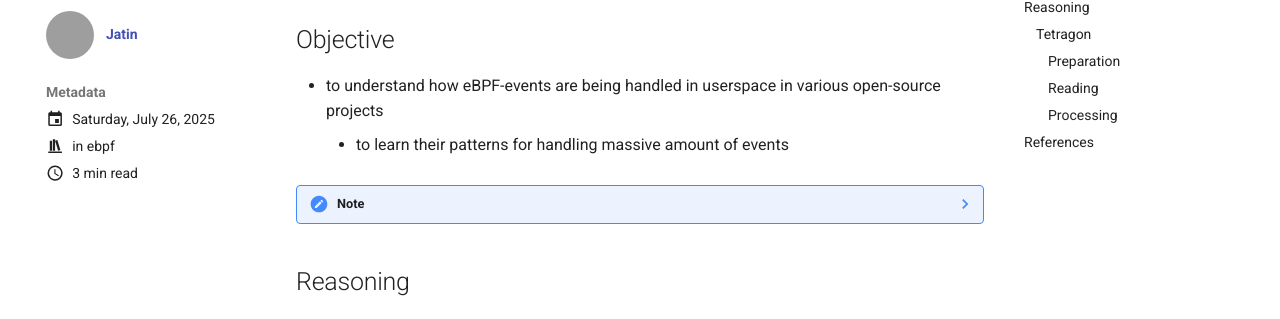
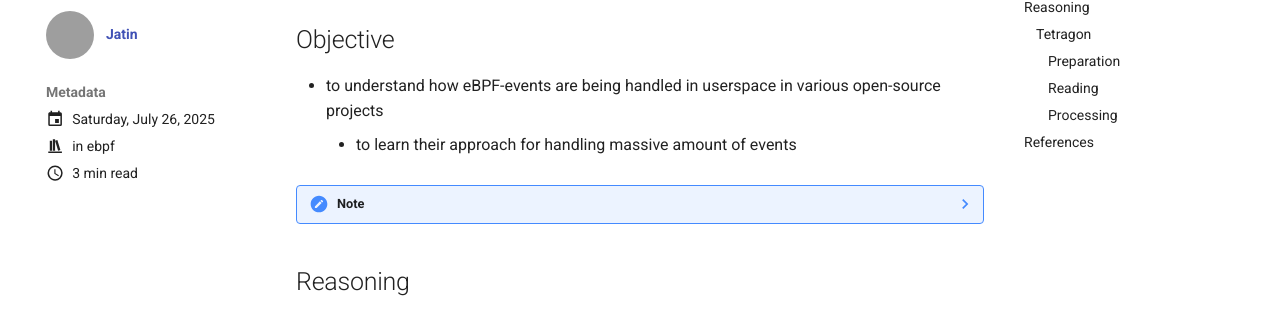
Before and after one commit to h0x0er/h0x0er.github.io, an MkDocs documentation site: the page built from docs/blog/posts/ebpf-event-handling.md, in a window 1280 px wide and 900 px high. Shown: the part 206-525 px from the top of the window. Built offline with MkDocs 1.6.1 and Material for MkDocs 9.7.7, drawn with Linux system fonts in a browser that asks for light colours; grey boxes are pictures that could not be loaded.

Commit message:
memories: update

```diff
--- a/docs/blog/posts/ebpf-event-handling.md
+++ b/docs/blog/posts/ebpf-event-handling.md
@@ -13,7 +13,7 @@ categories:
 ## Objective
 
 - to understand how eBPF-events are being handled in userspace in various open-source projects
-    - to learn their patterns for handling massive amount of events
+    - to learn their approach for handling massive amount of events
 
 ??? Note
     Currently only [tetragon](https://github.com/cilium/tetragon) project is covered.
--- a/mkdocs.yml
+++ b/mkdocs.yml
@@ -115,6 +115,6 @@ extra:
     - icon: fontawesome/brands/github
       link: https://github.com/h0x0er
 
-  analytics:
-    provider: google
-    property: G-V6KWCXGLJD
+  # analytics:
+  #   provider: google
+  #   property: G-V6KWCXGLJD
```
